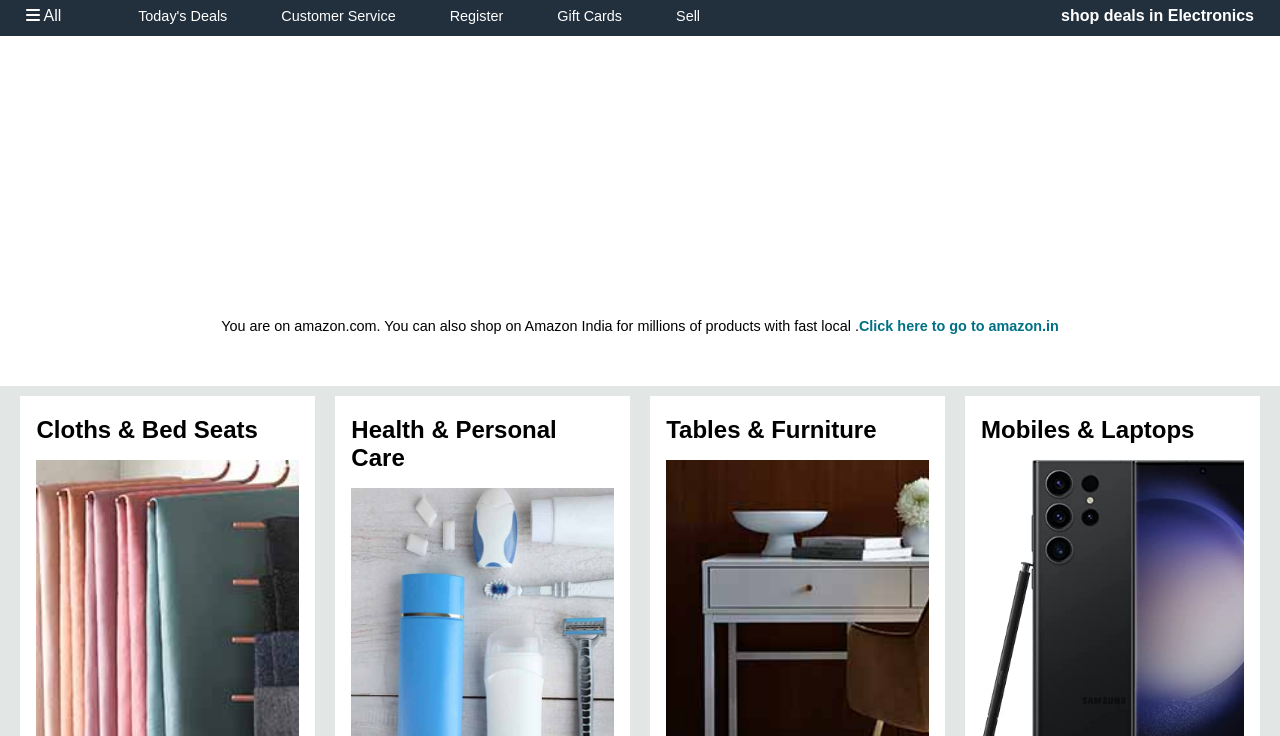
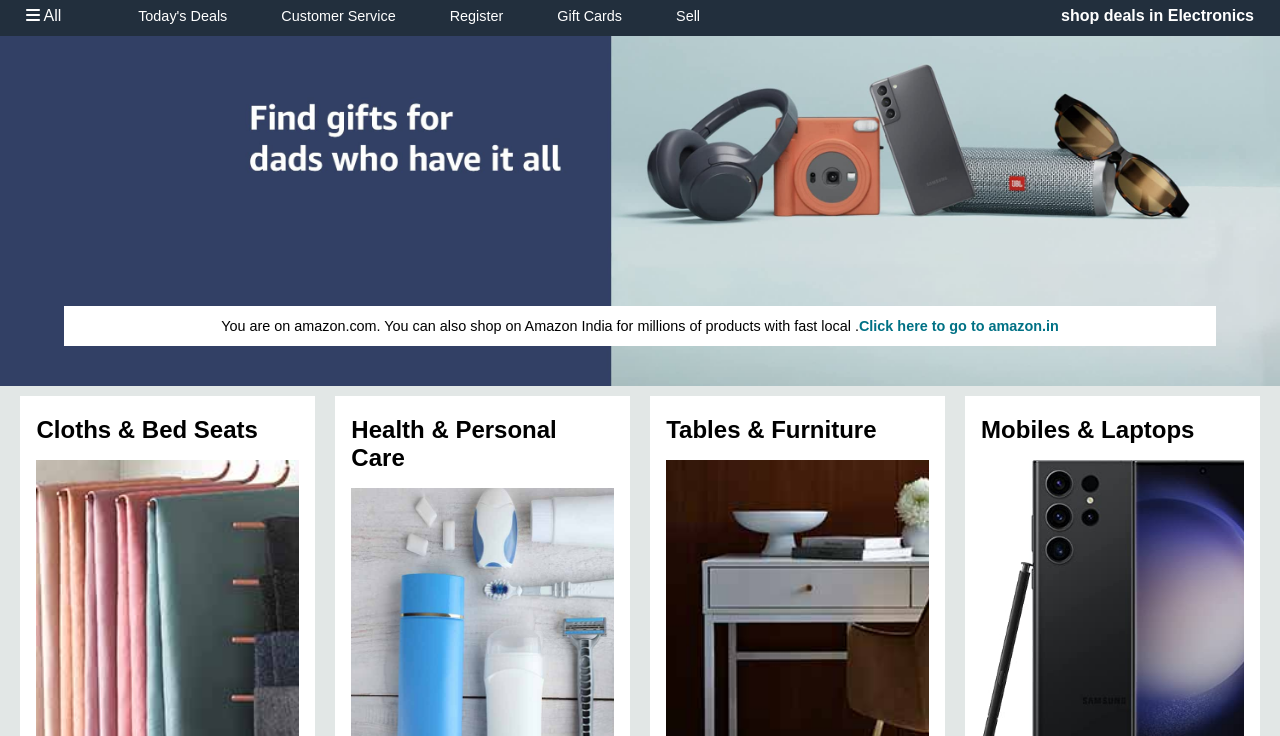
Before and after one commit to vksahu07/main_amazon_clone, a plain HTML site: page index.html in a window 1280 px wide. Shown: the part 64-800 px from the top of the page. Drawn offline with Linux system fonts and the light colour scheme; the site is published under a folder, as on GitHub Pages, so addresses that start at the root find nothing.

Commit message:
image issue relove

```diff
--- a/amazone.css
+++ b/amazone.css
@@ -175,7 +175,7 @@ span{
 
 .hero-section{
       display: flex;
-      background-image: url('/image-1/hero_image.jpg') ;
+      background-image: url('image-1/hero_image.jpg') ;
       background-size: cover;
       height: 350px;
       align-items: flex-end;
```
